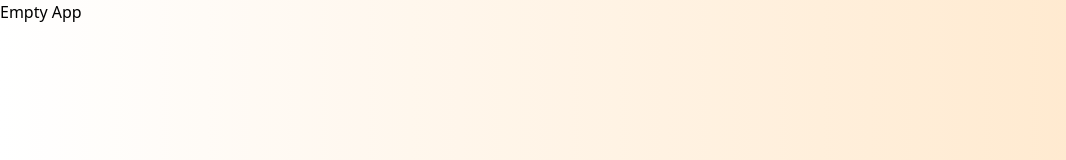
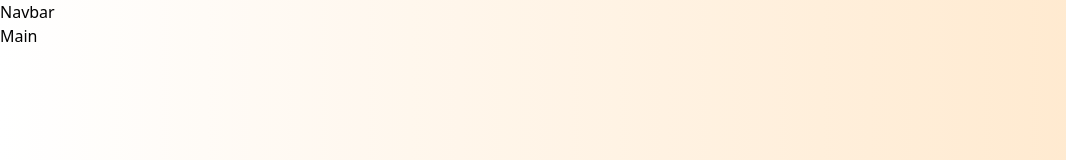
Before and after one commit to johnnysn/boxes, a React (Vite) app: page / in a window 1280 px wide. Shown: the top 160 px of the page, without its empty margins (0-1066 px from the left). Built offline with nearby package versions, Linux system fonts and the light colour scheme.

Commit message:
feat: Adds basic routing functionality with React Router

```diff
--- a/package.json
+++ b/package.json
@@ -11,7 +11,8 @@
   },
   "dependencies": {
     "react": "^18.2.0",
-    "react-dom": "^18.2.0"
+    "react-dom": "^18.2.0",
+    "react-router-dom": "^6.11.2"
   },
   "devDependencies": {
     "@types/react": "^18.0.37",
--- a/src/App.tsx
+++ b/src/App.tsx
@@ -1,10 +1,15 @@
-function App() {
+import Navbar from './components/Navbar';
+import { Outlet } from 'react-router-dom';
 
+export default function App() {
   return (
     <>
-      Empty App
+      <header>
+        <Navbar />
+      </header>
+      <main className='px-2 sm:px-4 lg:px-6 py-4'>
+        <Outlet />
+      </main>
     </>
-  )
+  );
 }
-
-export default App
--- /dev/null
+++ b/src/components/Navbar.tsx
@@ -0,0 +1,7 @@
+type Props = {}
+
+export default function Navbar({}: Props) {
+  return (
+    <div>Navbar</div>
+  )
+}
--- a/src/main.tsx
+++ b/src/main.tsx
@@ -1,10 +1,30 @@
 import React from 'react'
 import ReactDOM from 'react-dom/client'
 import App from './App.tsx'
+import { createBrowserRouter, RouterProvider } from "react-router-dom"
 import './index.css'
+import MainPage from './pages/Main.tsx'
+import AboutPage from './pages/About.tsx'
+
+const router = createBrowserRouter([
+  {
+    path: "/",
+    element: <App />,
+    children: [
+      {
+        index: true,
+        element: <MainPage />
+      },
+      {
+        path: "about",
+        element: <AboutPage />
+      },
+    ]
+  }
+]);
 
 ReactDOM.createRoot(document.getElementById('root') as HTMLElement).render(
   <React.StrictMode>
-    <App />
+    <RouterProvider router={router} />
   </React.StrictMode>,
 )
--- /dev/null
+++ b/src/pages/About.tsx
@@ -0,0 +1,9 @@
+import React from 'react'
+
+type Props = {}
+
+export default function About({}: Props) {
+  return (
+    <div>About</div>
+  )
+}
--- /dev/null
+++ b/src/pages/Main.tsx
@@ -0,0 +1,9 @@
+import React from 'react'
+
+type Props = {}
+
+export default function Main({}: Props) {
+  return (
+    <div>Main</div>
+  )
+}
```
Also changed, not shown: 1 other file (tests, documents, lock files or other folders).
